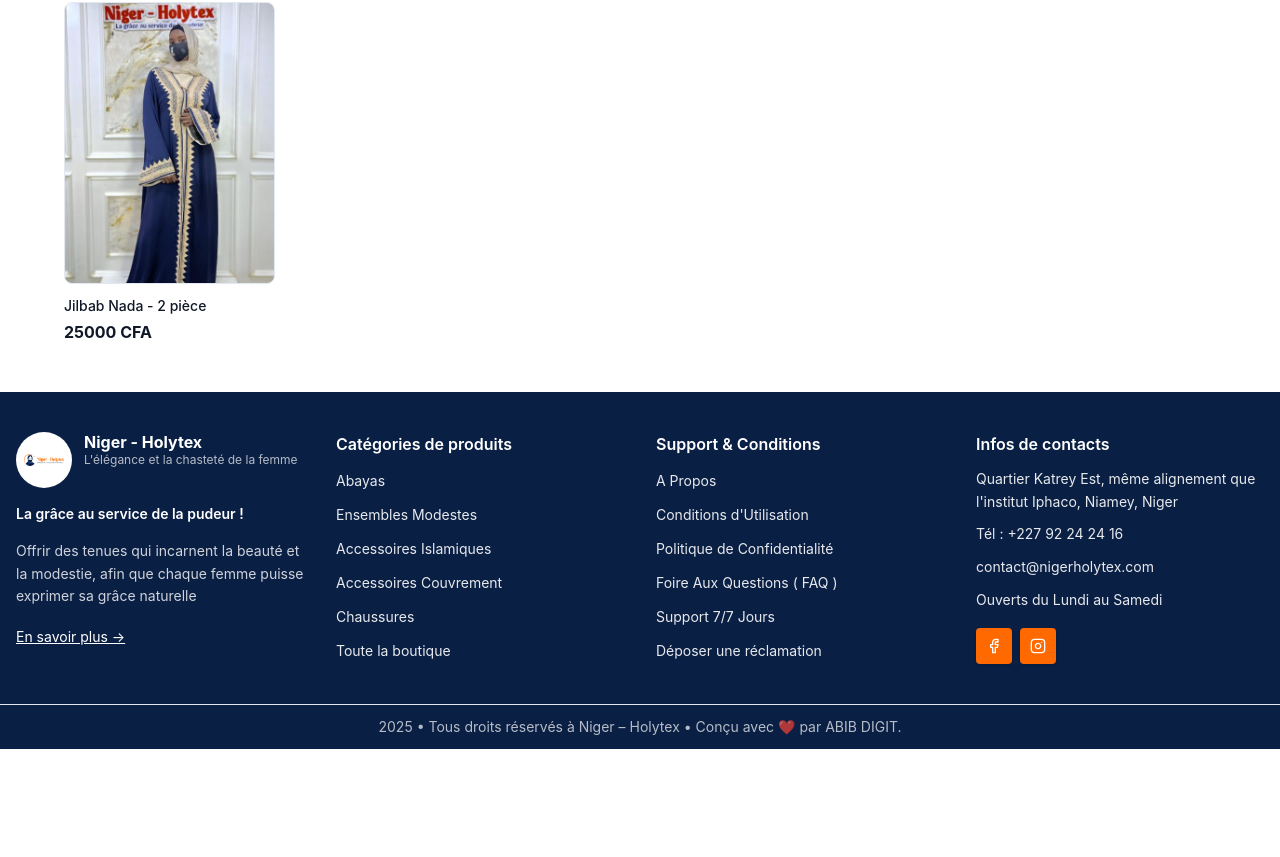
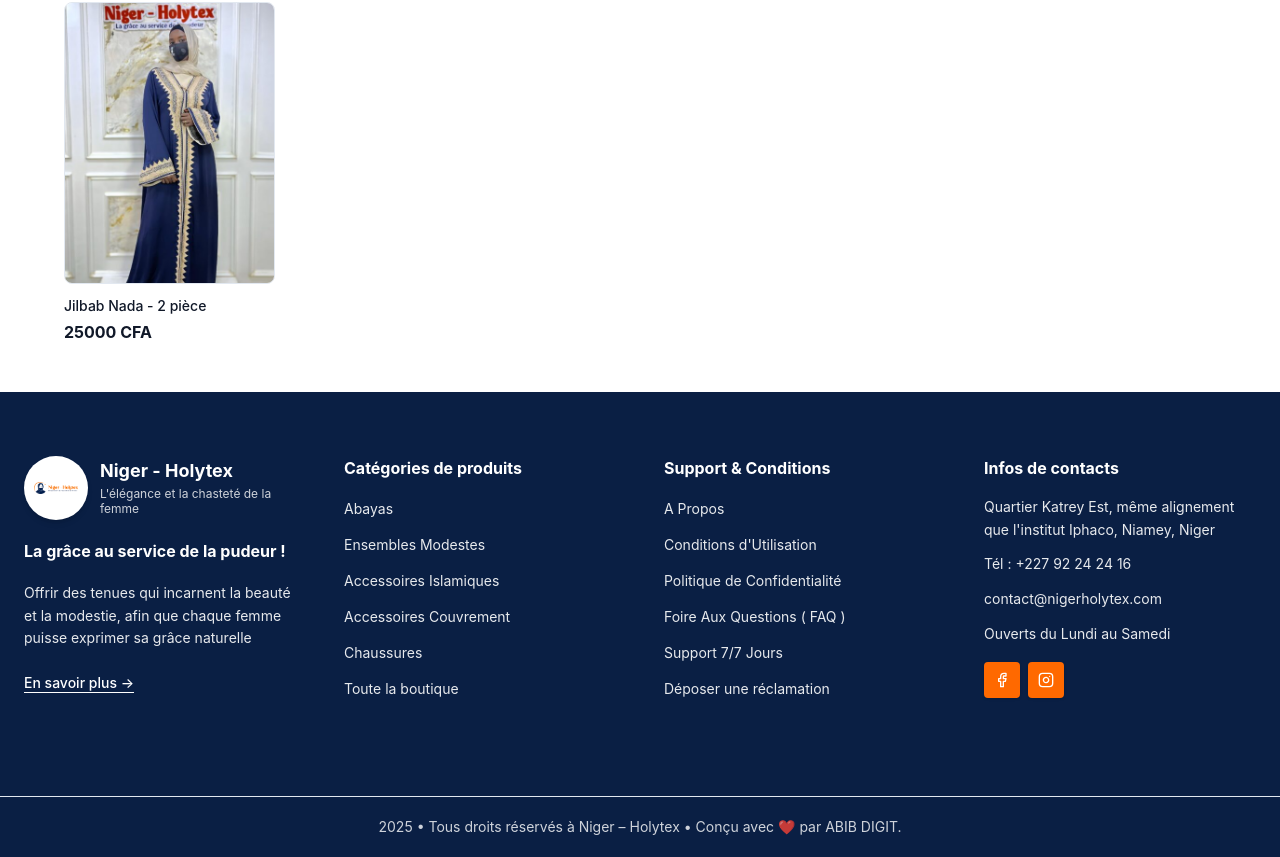
Before and after one commit to abdourrazak/niger-holytex-clone, a Next.js app: page / in a window 1280 px wide. Shown: the part 4296-5153 px from the top of the page. Before the commit the page ends 5045 px from the top, so only its background shows below. Built offline with nearby package versions, Linux system fonts and the light colour scheme; no server answers; the database is empty.

Commit message:
✨ Enhance Footer: increase height, improve text styling, better spacing & contrast

```diff
--- a/src/components/layout/Footer.tsx
+++ b/src/components/layout/Footer.tsx
@@ -5,45 +5,45 @@ import { Facebook, Instagram, MessageCircle } from 'lucide-react'
 export function Footer() {
   return (
     <footer className="bg-[#0A1F44] text-white">
-      <div className="container mx-auto px-4 py-10 max-w-7xl">
-        <div className="grid grid-cols-1 md:grid-cols-2 lg:grid-cols-4 gap-8">
+      <div className="container mx-auto px-6 py-16 max-w-7xl">
+        <div className="grid grid-cols-1 md:grid-cols-2 lg:grid-cols-4 gap-10 lg:gap-12">
           {/* Brand Section */}
-          <div className="space-y-4">
+          <div className="space-y-5">
             <div className="flex items-start gap-3">
-              <div className="h-14 w-14 rounded-full bg-white flex items-center justify-center flex-shrink-0 p-2">
+              <div className="h-16 w-16 rounded-full bg-white flex items-center justify-center flex-shrink-0 p-2.5 shadow-md">
                 <Image
                   src="/cropped-Logo-Holytex-Couche.png"
                   alt="Niger Holytex"
-                  width={50}
-                  height={50}
+                  width={55}
+                  height={55}
                   className="object-contain"
                 />
               </div>
-              <div>
-                <h3 className="font-bold text-base leading-tight">Niger - Holytex</h3>
-                <p className="text-xs text-white/70 leading-tight">L'élégance et la chasteté de la femme</p>
+              <div className="pt-1">
+                <h3 className="font-bold text-lg leading-tight text-white">Niger - Holytex</h3>
+                <p className="text-xs text-white/80 leading-tight mt-1">L'élégance et la chasteté de la femme</p>
               </div>
             </div>
 
-            <h4 className="font-semibold text-sm">La grâce au service de la pudeur !</h4>
-            <p className="text-sm text-white/80 leading-relaxed">
+            <h4 className="font-bold text-base text-white leading-snug">La grâce au service de la pudeur !</h4>
+            <p className="text-sm text-white/90 leading-relaxed">
               Offrir des tenues qui incarnent la beauté et la modestie, afin que chaque femme puisse exprimer sa grâce naturelle
             </p>
 
             <Link
               href="/about"
-              className="inline-flex items-center text-sm text-white hover:text-orange-500 transition-colors underline"
+              className="inline-flex items-center text-sm font-medium text-white hover:text-orange-500 transition-colors underline underline-offset-4"
             >
               En savoir plus →
             </Link>
           </div>
 
           {/* Catégories de produits */}
-          <div className="space-y-3">
-            <h3 className="font-semibold text-base mb-3">Catégories de produits</h3>
-            <ul className="space-y-2.5">
+          <div className="space-y-4">
+            <h3 className="font-bold text-base text-white mb-4">Catégories de produits</h3>
+            <ul className="space-y-3">
               <li>
-                <Link href="/categories/abayas" className="text-sm text-white/90 hover:text-orange-500 transition-colors">
+                <Link href="/categories/abayas" className="text-sm text-white/90 hover:text-orange-500 transition-colors font-normal">
                   Abayas
                 </Link>
               </li>
@@ -76,9 +76,9 @@ export function Footer() {
           </div>
 
           {/* Support & Conditions */}
-          <div className="space-y-3">
-            <h3 className="font-semibold text-base mb-3">Support & Conditions</h3>
-            <ul className="space-y-2.5">
+          <div className="space-y-4">
+            <h3 className="font-bold text-base text-white mb-4">Support & Conditions</h3>
+            <ul className="space-y-3">
               <li>
                 <Link href="/about" className="text-sm text-white/90 hover:text-orange-500 transition-colors">
                   A Propos
@@ -113,9 +113,9 @@ export function Footer() {
           </div>
 
           {/* Infos de contacts */}
-          <div className="space-y-3">
-            <h3 className="font-semibold text-base mb-3">Infos de contacts</h3>
-            <div className="space-y-2.5 text-sm text-white/90 leading-relaxed">
+          <div className="space-y-4">
+            <h3 className="font-bold text-base text-white mb-4">Infos de contacts</h3>
+            <div className="space-y-3 text-sm text-white/90 leading-relaxed">
               <p>
                 Quartier Katrey Est, même alignement que l'institut Iphaco, Niamey, Niger
               </p>
@@ -154,9 +154,9 @@ export function Footer() {
       </div>
 
       {/* Bottom Bar */}
-      <div className="border-t border-white/10">
-        <div className="container mx-auto px-4 py-3 max-w-7xl">
-          <p className="text-center text-sm text-white/70">
+      <div className="border-t border-white/20 mt-8">
+        <div className="container mx-auto px-6 py-5 max-w-7xl">
+          <p className="text-center text-sm text-white/80 font-normal">
             2025 • Tous droits réservés à Niger – Holytex • Conçu avec ❤️ par ABIB DIGIT.
           </p>
         </div>
```
